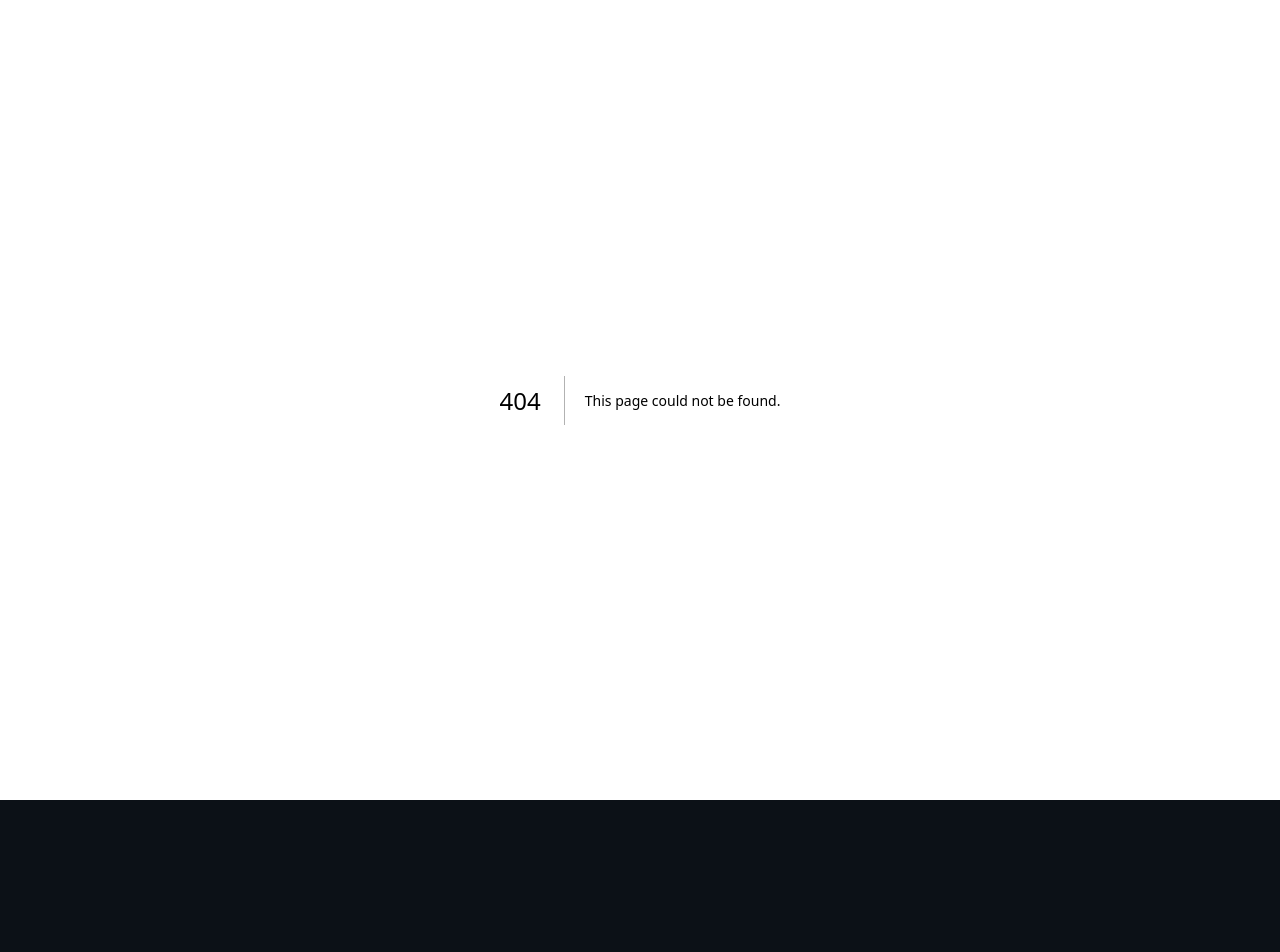
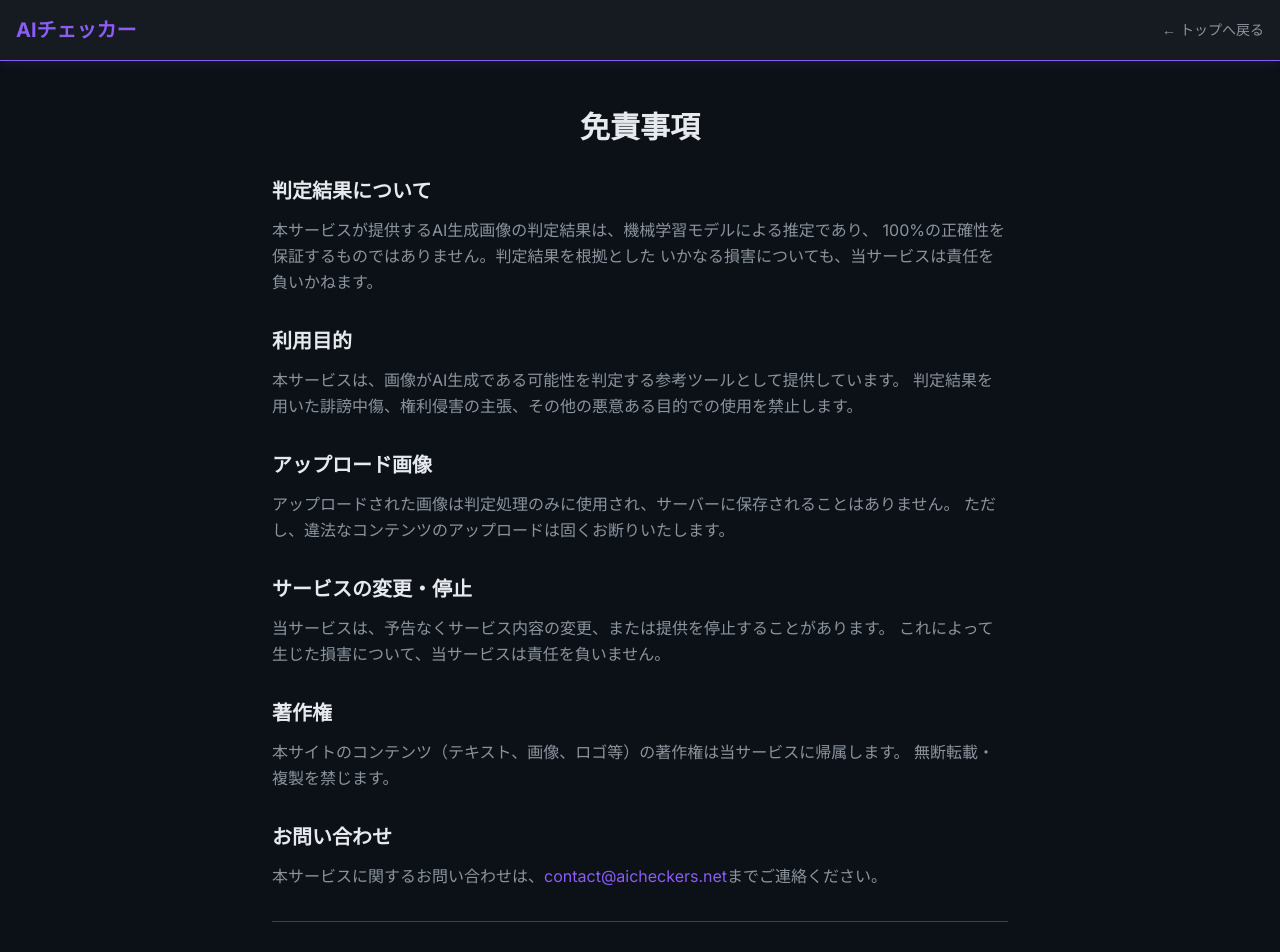
Before and after one commit to bonanza127/AIcheckers, a Next.js app: page /disclaimer in a window 1280 px wide. Before the commit this address had no page. Shown: the top 952 px of the page. Before the commit the page ends 800 px from the top, so only its background shows below. Built offline with nearby package versions, Linux system fonts and the light colour scheme.

Commit message:
feat: add disclaimer page and update footers

```diff
--- /dev/null
+++ b/src/app/disclaimer/page.tsx
@@ -0,0 +1,99 @@
+import Link from "next/link";
+import type { Metadata } from "next";
+
+export const metadata: Metadata = {
+  title: "免責事項 | AIチェッカー",
+  description: "AIチェッカーの利用に関する免責事項です。",
+};
+
+export default function Disclaimer() {
+  return (
+    <div className="min-h-screen bg-background text-foreground">
+      {/* Header */}
+      <header className="site-header border-b border-gray-700">
+        <div className="container mx-auto px-4 py-4 flex items-center justify-between">
+          <Link href="/" className="text-xl font-bold text-accent hover:opacity-80">
+            AIチェッカー
+          </Link>
+          <nav className="text-sm text-muted">
+            <Link href="/" className="hover:text-accent">← トップへ戻る</Link>
+          </nav>
+        </div>
+      </header>
+
+      {/* Main Content */}
+      <main className="container mx-auto px-4 py-12 max-w-3xl">
+        <h1 className="text-3xl font-bold mb-8 text-center">免責事項</h1>
+
+        <div className="space-y-8 text-muted leading-relaxed">
+          <section>
+            <h2 className="text-xl font-bold mb-3 text-foreground">判定結果について</h2>
+            <p>
+              本サービスが提供するAI生成画像の判定結果は、機械学習モデルによる推定であり、
+              100%の正確性を保証するものではありません。判定結果を根拠とした
+              いかなる損害についても、当サービスは責任を負いかねます。
+            </p>
+          </section>
+
+          <section>
+            <h2 className="text-xl font-bold mb-3 text-foreground">利用目的</h2>
+            <p>
+              本サービスは、画像がAI生成である可能性を判定する参考ツールとして提供しています。
+              判定結果を用いた誹謗中傷、権利侵害の主張、その他の悪意ある目的での使用を禁止します。
+            </p>
+          </section>
+
+          <section>
+            <h2 className="text-xl font-bold mb-3 text-foreground">アップロード画像</h2>
+            <p>
+              アップロードされた画像は判定処理のみに使用され、サーバーに保存されることはありません。
+              ただし、違法なコンテンツのアップロードは固くお断りいたします。
+            </p>
+          </section>
+
+          <section>
+            <h2 className="text-xl font-bold mb-3 text-foreground">サービスの変更・停止</h2>
+            <p>
+              当サービスは、予告なくサービス内容の変更、または提供を停止することがあります。
+              これによって生じた損害について、当サービスは責任を負いません。
+            </p>
+          </section>
+
+          <section>
+            <h2 className="text-xl font-bold mb-3 text-foreground">著作権</h2>
+            <p>
+              本サイトのコンテンツ（テキスト、画像、ロゴ等）の著作権は当サービスに帰属します。
+              無断転載・複製を禁じます。
+            </p>
+          </section>
+
+          <section>
+            <h2 className="text-xl font-bold mb-3 text-foreground">お問い合わせ</h2>
+            <p>
+              本サービスに関するお問い合わせは、
+              <a href="mailto:contact@aicheckers.net" className="text-accent hover:underline">contact@aicheckers.net</a>
+              までご連絡ください。
+            </p>
+          </section>
+        </div>
+
+        {/* Back Link */}
+        <div className="text-center pt-8 mt-8 border-t border-gray-700">
+          <Link
+            href="/"
+            className="inline-block px-6 py-3 bg-accent text-background font-bold rounded hover:opacity-90 transition"
+          >
+            トップページへ戻る
+          </Link>
+        </div>
+      </main>
+
+      {/* Footer */}
+      <footer className="site-footer p-4 mt-12">
+        <div className="container mx-auto text-center text-xs text-muted">
+          <p><a href="/disclaimer" className="hover:underline">免責事項</a> | &copy; 2025 AIチェッカー All rights reserved. | <a href="mailto:contact@aicheckers.net" className="text-accent hover:underline">お問い合わせ</a></p>
+        </div>
+      </footer>
+    </div>
+  );
+}
--- a/src/app/how-it-works/page.tsx
+++ b/src/app/how-it-works/page.tsx
@@ -124,7 +124,7 @@ export default function HowItWorks() {
       {/* Footer */}
       <footer className="site-footer p-4 mt-12">
         <div className="container mx-auto text-center text-xs text-muted">
-          <p>&copy; 2025 AIチェッカー All rights reserved. | <a href="mailto:contact@aicheckers.net" className="text-accent hover:underline">お問い合わせ</a></p>
+          <p><a href="/disclaimer" className="hover:underline">免責事項</a> | &copy; 2025 AIチェッカー All rights reserved. | <a href="mailto:contact@aicheckers.net" className="text-accent hover:underline">お問い合わせ</a></p>
         </div>
       </footer>
     </div>
--- a/src/app/page.tsx
+++ b/src/app/page.tsx
@@ -939,7 +939,7 @@ AI Possibility: ${result.aiScore.toFixed(1)}%
       {/* Footer */}
       <footer className="site-footer p-4">
         <div className="container mx-auto text-center text-xs text-muted">
-          <p>&copy; 2025 AIチェッカー All rights reserved. | <a href="mailto:contact@aicheckers.net" className="text-accent hover:underline">お問い合わせ</a></p>
+          <p><a href="/disclaimer" className="hover:underline">免責事項</a> | &copy; 2025 AIチェッカー All rights reserved. | <a href="mailto:contact@aicheckers.net" className="text-accent hover:underline">お問い合わせ</a></p>
         </div>
       </footer>
     </div>
```
